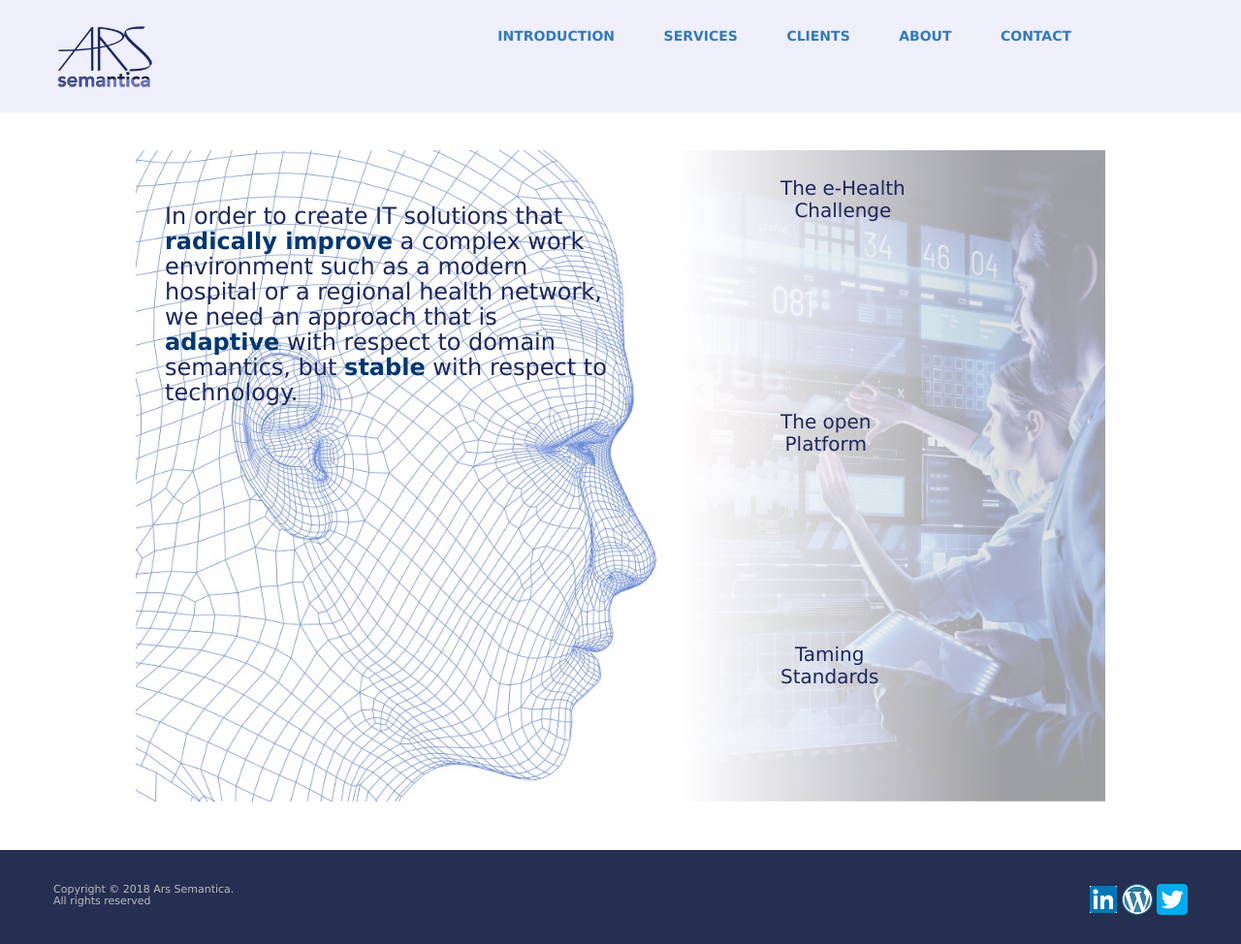
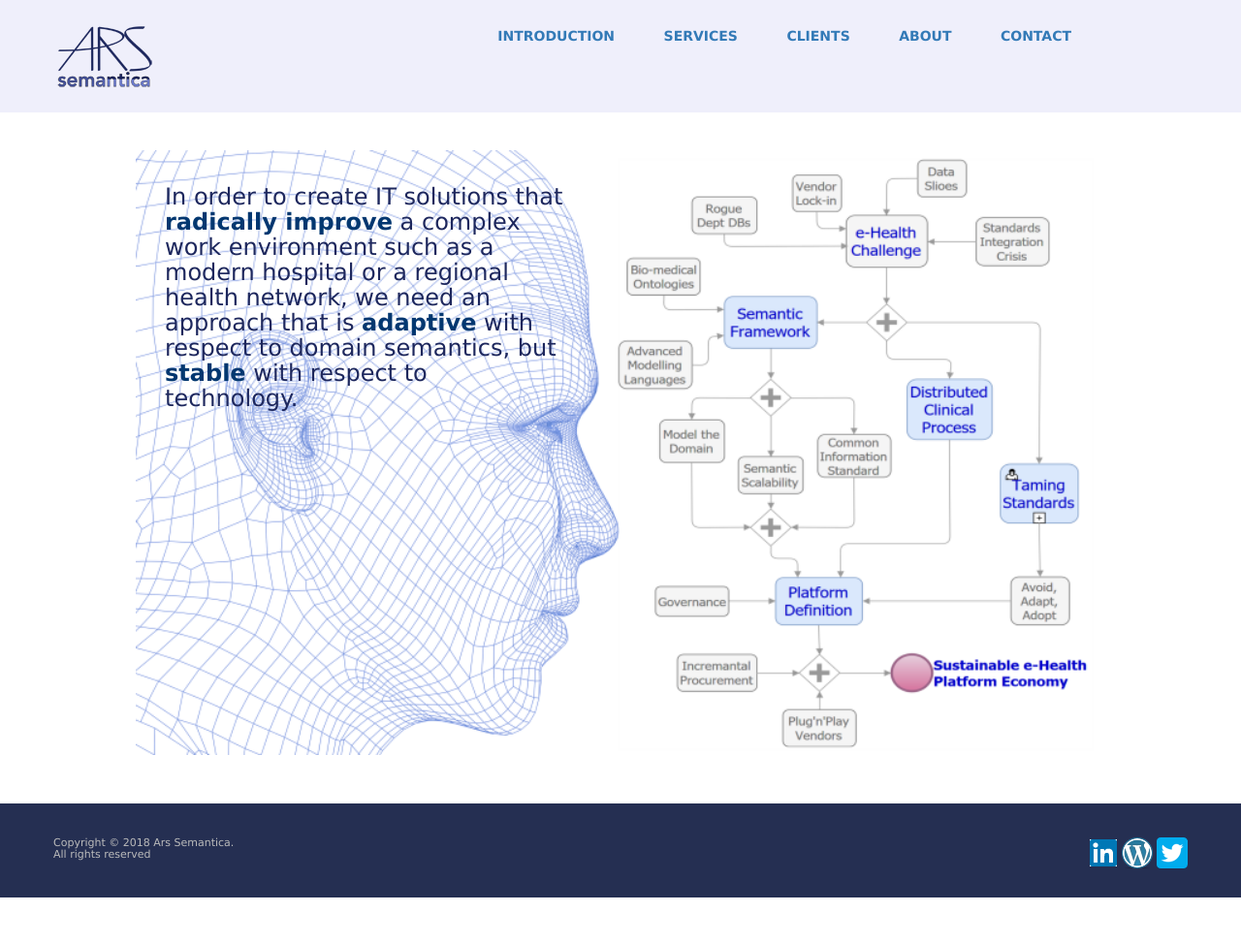
Before and after one commit to ArsSemantica/ars-ws, a PHP site: page / in a window 1280 px wide. Shown: the whole page at 97% size. After the commit the page ends 926 px from the top, so only its background shows below. Run offline with PHP 8.4, Linux system fonts and the light colour scheme; data that the repository does not hold is empty; some libraries are stand-ins or nearby versions.

Commit message:
New home page image.

```diff
--- a/index.php
+++ b/index.php
@@ -9,11 +9,13 @@ require_once($_SERVER['DOCUMENT_ROOT'].'/templates/_header_top.php');
 		<div class = "titleContainer">
 
 			<div class = "titleTop imageContainer">
-				<img src = "/images/title_img2.jpg" class = "titleTopImage" />
+				<img src = "/images/home_image.png" class = "titleTopImage" />
 				<div class="title-text-container"><p class = "title">In order to create IT solutions that <em>radically improve</em> a complex work environment such as a modern hospital or a regional health network, we need an approach that is <em>adaptive</em> with respect to domain semantics, but <em>stable</em> with respect to technology.</p></div>
+	<!--
 				<div class="top-right"><a href="/introduction#ehealth_challenge" class = "title-link">The e-Health<br>Challenge</a></div>
 				<div class="mid-right"><a href="/introduction#platform_paradigm" class = "title-link">The open<br>Platform</a></div>
 				<div class="bottom-right"><a href="/introduction#taming_standards" class = "title-link">Taming<br>Standards</a></div>
+	-->
 				<br class="clear">
 			</div>
 
--- a/styles/basic.css
+++ b/styles/basic.css
@@ -396,14 +396,14 @@ body {
 	}
 
 	.title {
-		font: 20px/24px Verdana, Geneva, sans-serif;
+		font: 18px/20px Verdana, Geneva, sans-serif;
 		color: #1d275d;
-		width: 40%;
+		width: 35%;
 	}
 
 	.title-link {
 		margin: 20px 0 10px;
-		font: 18px/20px Verdana, Geneva, sans-serif;
+		font: 16px/18px Verdana, Geneva, sans-serif;
 		color: #1d275d;
 	}
 
@@ -482,7 +482,7 @@ body {
 	}
 
 	.title-text-container {
-		top: 50px;
+		top: 40px;
 		left: 30px;
 	}
 
@@ -492,14 +492,14 @@ body {
 	}
 
 	.title {
-		font: 22px/24px Verdana, Geneva, sans-serif;
+		font: 20px/22px Verdana, Geneva, sans-serif;
 		color: #1d275d;
-		width: 40%;
+		width: 35%;
 	}
 
 	.title-link {
 		margin: 20px 0 10px;
-		font: 18px/18px Verdana, Geneva, sans-serif;
+		font: 18px/20px Verdana, Geneva, sans-serif;
 		color: #1d275d;
 	}
 
@@ -586,7 +586,7 @@ body {
 	}
 
 	.title-text-container {
-		top: 60px;
+		top: 40px;
 		left: 30px;
 	}
 
@@ -598,7 +598,7 @@ body {
 	.title {
 		font: 22px/24px Verdana, Geneva, sans-serif;
 		color: #1d275d;
-		width: 45%;
+		width: 40%;
 	}
 
 	.title-link {
@@ -678,7 +678,7 @@ body {
 	}
 
 	.title-text-container {
-		top: 60px;
+		top: 40px;
 		left: 30px;
 	}
 
@@ -690,7 +690,7 @@ body {
 	.title {
 		font: 24px/26px Verdana, Geneva, sans-serif;
 		color: #1d275d;
-		width: 50%;
+		width: 45%;
 	}
 
 	.title-link {
```
Also changed, not shown: images/home_image.png (added).
